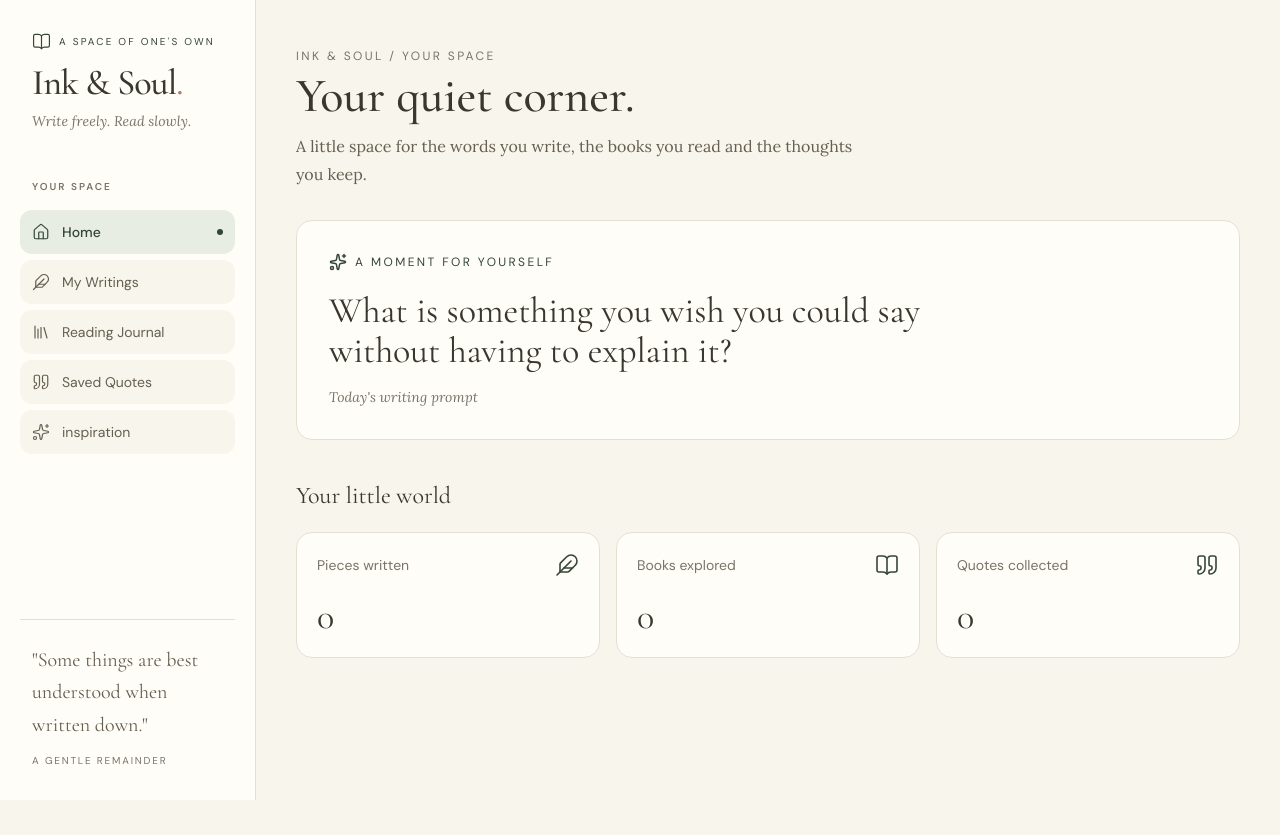
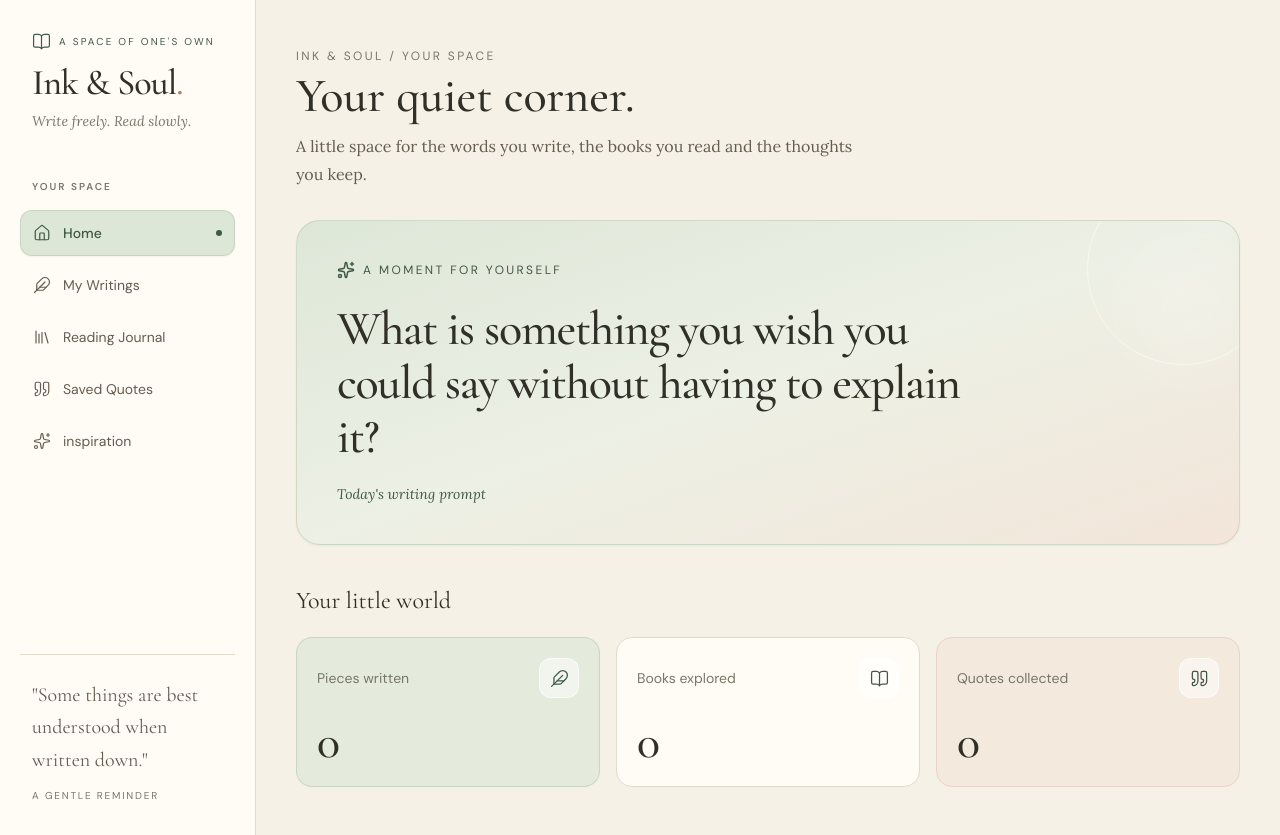
Before and after one commit to sanskritijain23/ink_and_soul, a React (Vite) app: page / in a window 1280 px wide. Before the commit the page ends 800 px from the top, so only its background shows below. Built offline with nearby package versions, Linux system fonts and the light colour scheme.

Commit message:
Enhance dashboard styling and set up IndexedDB

```diff
--- a/package.json
+++ b/package.json
@@ -10,6 +10,7 @@
     "preview": "vite preview"
   },
   "dependencies": {
+    "idb": "^8.0.4",
     "lucide-react": "^1.57.0",
     "react": "^19.2.8",
     "react-dom": "^19.2.8",
--- a/src/components/layout/Sidebar.jsx
+++ b/src/components/layout/Sidebar.jsx
@@ -18,7 +18,7 @@ function Sidebar () {
                         A space of one's own
                     </span>
                 </div>
-                <h2 className='font-display text-4xl font-medium tracking-tight text-ink'>
+                <h2 className='font-display text-4xl font-medium tracking-tight text-ink transition-colors duration-300 hover:text-sage-ink'>
                     Ink & Soul<span className='text-accent'>.</span>
                 </h2>
                 <p className='mt-2 font-reading text-sm italic text-ink-muted'>
@@ -38,14 +38,15 @@ function Sidebar () {
                         return (
                             <button
                                key={item.label}
-                               className={`group flex w-full items-center gap-3 rounded-xl px-3 py-3 text-left font-sans text-sm transition-all duration-200 ${
+                               className={`group flex w-full items-center gap-3 rounded-xl border px-3 py-3 text-left font-sans text-sm transition-all duration-300 ${
                                 isActive
-                                ? 'bg-sage text-sage-ink font-medium'
-                                : 'text-ink-brown hover: bg-paper hover:text-ink'}`}>
+                                ? 'border-sage-dark/40 bg-sage text-sage-ink font-medium shadow-sm'
+                                : 'border-transparent text-ink-brown hover:border-paper-border hover:bg-paper hover:pl-4 hover:text-sage-ink'}`}>
                                     <Icon
                                       size={18}
                                       strokeWidth={1.6}
-                                      className='shrink-0'
+                                      className={`shrink-0 transition-transform duration-300 ${
+                                      isActive ? 'text-sage-ink' : 'group-hover:scale-110' }`}
                                     />
                                     <span>{item.label}</span>
                                     {isActive && (
@@ -63,7 +64,7 @@ function Sidebar () {
                     "Some things are best understood when written down."
                 </p>
                 <p className='mt-3 font-sans text-[10px] uppercase tracking-[0.18em] text-ink-muted'>
-                    A gentle remainder
+                    A gentle reminder
                 </p>
             </div>
         </aside>
--- a/src/features/dashboard/Dashboard.jsx
+++ b/src/features/dashboard/Dashboard.jsx
@@ -14,7 +14,11 @@ function Dashboard() {
            title="Your quiet corner."
            subtitle="A little space for the words you write, the books you read and the thoughts you keep." />
 
-           <section className="mb-10 rounded-2xl border border-paper-border bg-paper-card p-6 md:p-8">
+           <section className="group relative mb-10 overflow-hidden rounded-3xl border border-sage-dark/40 bg-gradient-to-br from-sage via-[#EDF0E5] to-[#F3E5D9] p-7 shadow-sm transition-all duration-300 hover:shadow-lg md:p-10">
+
+                <div className="pointer-events-none absolute -right-10 -top-12 h-48 w-48 rounded-full border border-white/50 transition-transform duration-700 group-hover:scale-110" />
+                <div className="pointer-events-none absolute -right-2 top-8 h-28 w-28 rounded-full bg-white/30 blur-2xl" />
+
               <div className="flex items-center gap-2 text-sage-ink">
                 <Sparkles size={18} />
                 <p className="font-sans text-xs uppercase tracking-[0.2em]">
@@ -22,11 +26,11 @@ function Dashboard() {
                 </p>
               </div>
 
-              <h2 className="mt-5 max-w-2xl font-display text-3xl leading-snug textink md:text-4xl">
+              <h2 className="relative mt-6 max-w-2xl font-display text-4xl font-medium leading-tight tracking-tight text-ink md:text-5xl md:leading-[1.12]">
                 What is something you wish you could say without having to explain it?
               </h2>
 
-              <p className="mt-4 font-reading text-sm italic text-ink-muted">
+              <p className="relative mt-5 font-reading text-sm italic text-sage-ink">
                 Today's writing prompt
               </p>
            </section>
@@ -37,24 +41,31 @@ function Dashboard() {
             </h2>
 
             <div className="grid grid-cols-1 gap-4 sm:grid-cols-3">
-                {stats.map((stat) => {
+                {stats.map((stat, index) => {
                     const Icon = stat.icon
 
                     return (
                         <div
                           key={stat.label}
-                          className="rounded-2xl border border-paper-border bg-paper-card p-5 transition hover:-translate-y-1"
+                          className={`group rounded-2xl border p-5 transition-all duration-300 hover:-translate-y-1 hover:shadow-md ${
+                            index === 0
+                                ? 'border-sage-dark/40 bg-sage/70 hover:bg-sage'
+                                : index === 1
+                                    ? 'border-paper-border bg-paper-card hover:border-sage-dark/50'
+                                    : 'border-[#E8D4CB] bg-[#F3E5D9]/70 hover:bg-[#F3E5D9]'
+                                }`}
                         >
                             <div className="mb-5 flex items-center justify-between">
                                 <p className="font-sans text-sm text-ink-muted">
                                     {stat.label}
                                 </p>
 
-                                <Icon sie={19} className="text-sage-ink" strokeWidth={1.6} />
-
+                                <div className="flex h-10 w-10 items-center justify-center rounded-xl border border-white/60 bg-white/50 text-sage-ink transition-transform duration-300 group-hover:rotate-3 group-hover:scale-105">
+                                    <Icon size={19} strokeWidth={1.6} />
+                                </div>
                             </div>
 
-                            <p className="font-display text-4xl text-ink">
+                            <p className="font-display text-5xl font-medium leading-none tracking-tight text-ink">
                                 {stat.value}
                             </p>
                         </div>
--- /dev/null
+++ b/src/services/db.js
@@ -0,0 +1,76 @@
+import { openDB } from 'idb'
+
+const DB_NAME = 'ink-and-soul'
+const DB_VERSION = 1
+
+let dbPromise
+
+function getDB() {
+    if(!dbPromise){
+        dbPromise = openDB(DB_NAME, DB_VERSION, {
+            upgrade(db) {
+                if(!db.objectStoreNames.contains('writings')) {
+                    const writingStore = db.createObjectStore('writings' , {
+                        keyPath: 'id',
+                    })
+
+                    writingStore.createIndex('updatedAt', 'updatedAt')
+                }
+
+                if (!db.objectStoreNames.contains('books')){
+                    db.createObjectStore('books', {
+                        keyPath: 'id',
+                    })
+                }
+
+                if (!db.objectStoreNames.contains('quotes')){
+                    db.createObjectStore('quotes', {
+                        keyPath: 'id',
+                    })
+                }
+            },
+
+        }).catch((error) => {
+            dbPromise = undefined
+            throw error
+        })
+    }
+
+    return dbPromise
+}
+
+
+
+async function addRecord(storeName, record) {
+  const db = await getDB()
+  return db.add(storeName, record)
+}
+
+async function getRecord(storeName, id) {
+  const db = await getDB()
+  return db.get(storeName, id)
+}
+
+async function getAllRecords(storeName) {
+  const db = await getDB()
+  return db.getAll(storeName)
+}
+
+async function updateRecord(storeName, record) {
+  const db = await getDB()
+  return db.put(storeName, record)
+}
+
+async function deleteRecord(storeName, id) {
+  const db = await getDB()
+  return db.delete(storeName, id)
+}
+
+export {
+  getDB,
+  addRecord,
+  getRecord,
+  getAllRecords,
+  updateRecord,
+  deleteRecord,
+}
--- a/tailwind.config.js
+++ b/tailwind.config.js
@@ -8,22 +8,26 @@ export default {
     extend: {
       colors: {
         sage: {
-          DEFAULT: '#E7EDE2',
-          dark: "#A3B39A",
-          ink: "#344638",
+          DEFAULT: '#DDE7D8',
+          dark: "#A8B9A0",
+          ink: "#405847",
         },
         paper: {
-          DEFAULT: "#F8F5EC",
-          card: "#FFFDF7",
-          border: "#E5E0D4",
+          DEFAULT: "#F5F1E7",
+          card: "#FFFCF6",
+          border: "#E4DCCB",
         },
         ink: {
-          DEFAULT: "#39382E",
-          muted: "#777568",
-          brown: "#665F50",
+          DEFAULT: "#302F28",
+          muted: "#77776A",
+          brown: "#665C4F",
         },
         accent: {
-          DEFAULT: "#B47A70",
+          DEFAULT: "#B87968",
+        },
+        rose: {
+          DEFAULT: "#E8D4CB",
+          dark: "C99F91",
         },
       },
       fontFamily: {
```
Also changed, not shown: 1 other file (tests, documents, lock files or other folders).
